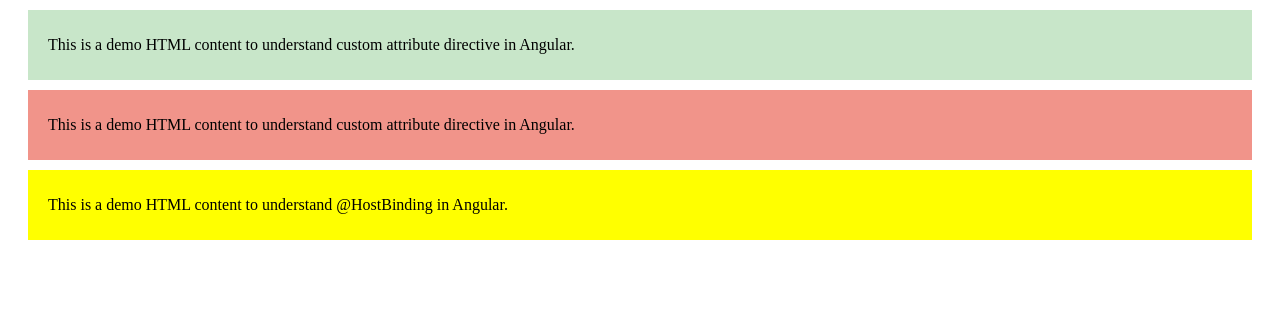
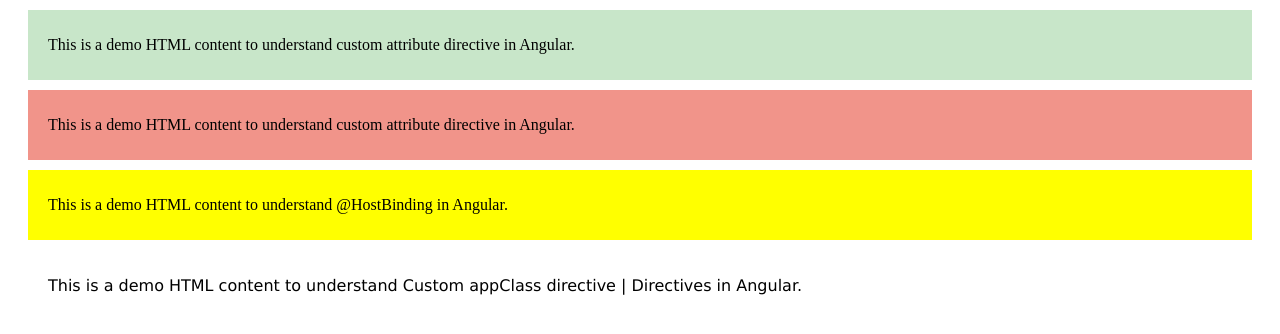
Before and after one commit to AlaminRonya/AngularJS, an Angular app in the folder CUSTOM-DIRECTIVE/: page / in a window 1280 px wide. Shown: the top 334 px of the page. Built offline with nearby package versions, Linux system fonts and the light colour scheme.

Commit message:
Custom appClass directive | Directives

```diff
--- /dev/null
+++ b/CUSTOM-DIRECTIVE/src/app/CustomDirective/class.directive.ts
@@ -0,0 +1,20 @@
+import { Directive, ElementRef, Input, Renderer2 } from '@angular/core';
+
+@Directive({
+  selector: '[appClass]'
+})
+export class ClassDirective {
+
+  constructor(private element: ElementRef, private renderer: Renderer2) {
+
+  }
+  @Input() set appClass(value: Object){
+    let entries = Object.entries(value)
+    for(let [className, condition] of entries){
+      if(condition){
+        this.renderer.addClass(this.element.nativeElement, className);
+      }
+    }
+  }
+
+}
--- a/CUSTOM-DIRECTIVE/src/app/app.component.html
+++ b/CUSTOM-DIRECTIVE/src/app/app.component.html
@@ -9,3 +9,7 @@
 <div class="container" [appBetterHighlight]="'red'"  [defaultColor]="'yellow'" [title]="'Example title'">
   <p>This is a demo HTML content to understand @HostBinding in Angular.</p>
 </div>
+
+<div [appClass]="{container: true, 'change-font': true}">
+  <p>This is a demo HTML content to understand Custom appClass directive | Directives in Angular.</p>
+</div>
--- a/CUSTOM-DIRECTIVE/src/app/app.module.ts
+++ b/CUSTOM-DIRECTIVE/src/app/app.module.ts
@@ -7,6 +7,7 @@
 import { HighlightDirective } from './CustomDirective/highlight.directive';
 import { HoverDirective } from './CustomDirective/hover.directive';
 import { BetterHighlightDirective } from './CustomDirective/better-highlight.directive';
+import { ClassDirective } from './CustomDirective/class.directive';
 
 @NgModule({
   declarations: [
@@ -14,7 +15,8 @@
     SetBackgroundDirective,
     HighlightDirective,
     HoverDirective,
-    BetterHighlightDirective
+    BetterHighlightDirective,
+    ClassDirective
   ],
   imports: [
     BrowserModule,
```
